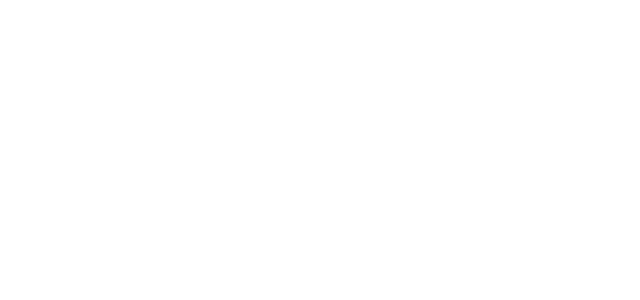
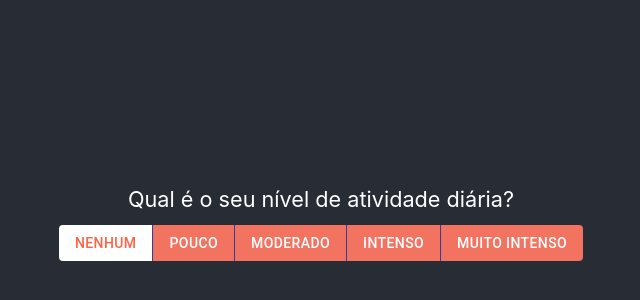
Before and after one commit to jpbonetti/diet-calculator, a React (Create React App) app: page / in a window 1280 px wide. Shown: the part 1426-1726 px from the top of the page, without its empty margins (319-959 px from the left). Before the commit the page ends 839 px from the top, so only its background shows below. Built offline with nearby package versions, Linux system fonts and the light colour scheme.

Commit message:
Created calculate function for exercise questions

```diff
--- a/src/App.jsx
+++ b/src/App.jsx
@@ -12,12 +12,13 @@
       weight: undefined,
       height: undefined,
       gender: undefined,
-      result: 0
+      tmbResult: 0,
+      exerciseResult: 0
     }
   });
 
-  const handleChangeDietInformations = (newInformations) => {
-    setDietInformations(newInformations);
+  const handleChangeTmbInformations = (newInformations) => {
+    setDietInformations({...dietInformations, tmbInformations: newInformations});
   };
 
   return (
@@ -32,7 +33,7 @@
 
               <TmbComponent
                 dietInformations={dietInformations}
-                handleChangeDietInformations={handleChangeDietInformations}>
+                handleChangeTmbInformations={handleChangeTmbInformations}>
               </TmbComponent>
 
               <InformationsBarGridComponent
@@ -40,7 +41,8 @@
               </InformationsBarGridComponent>
 
               <ExerciseComponent
-                dietInformations={dietInformations}>
+                dietInformations={dietInformations}
+                handleChangeTmbInformations={handleChangeTmbInformations}>
               </ExerciseComponent>
             </header>
           </div>
--- a/src/components/Exercise.css
+++ b/src/components/Exercise.css
@@ -0,0 +1,21 @@
+.active-button {
+    background-color: white !important;
+    color: tomato !important;
+}
+
+.deactive-button {
+    background-color: #F37361 !important;
+    color: white !important;
+}
+
+.group-buttons {
+    margin-top: 10px;
+}
+
+.descryption-header {
+    font-size: smaller;
+}
+
+.teste {
+    height: 100vh;
+}
--- a/src/components/Exercise.jsx
+++ b/src/components/Exercise.jsx
@@ -1,4 +1,7 @@
 import React, { Component } from 'react';
+import ButtonGroup from '@material-ui/core/ButtonGroup';
+import Button from '@material-ui/core/Button';
+import './Exercise.css';
 
 export default class ExerciseComponent extends Component {
 
@@ -6,14 +9,88 @@
     super(props);
 
     this.state = {
-      tmbInformations: props.dietInformations.tmbInformations
+      tmbInformations: props.dietInformations.tmbInformations,
+      buttons: {
+        nenhum: {
+          active: true
+        },
+        pouco: {
+          active: false
+        },
+        moderado: {
+          active: false
+        },
+        intenso: {
+          active: false
+        },
+        muitointenso: {
+          active: false
+        }
+      }
     };
+  }
+
+  handleClick(event) {
+
+    const tmb = this.state.tmbInformations.tmbResult;
+    this.resetAllStateButtons();
+
+    this.state.buttons[event.target.outerText.replace(" ", "").toLowerCase()].active = true;
+    this.setState(this.state);
+
+    if (this.state.buttons.nenhum.active) {
+      this.state.tmbInformations.exerciseResult = tmb * 1.2;
+    } else if (this.state.buttons.pouco.active) {
+      this.state.tmbInformations.exerciseResult = tmb * 1.375;
+    } else if (this.state.buttons.moderado.active) {
+      this.state.tmbInformations.exerciseResult = tmb * 1.55;
+    } else if (this.state.buttons.intenso.active) {
+      this.state.tmbInformations.exerciseResult = tmb * 1.725;
+    } else if (this.state.buttons.muitointenso.active) {
+      this.state.tmbInformations.exerciseResult = tmb * 1.9;
+    }
+
+    this.props.handleChangeTmbInformations(this.state.tmbInformations);
+  }
+
+  resetAllStateButtons() {
+    var buttonsName = ['nenhum', 'pouco', 'moderado', 'intenso', 'muitointenso'];
+    buttonsName.forEach(item => {
+      this.state.buttons[item].active = false;
+    });
   }
 
   render() {
 		return (
 			<React.Fragment>
-        Perguntas vida ativa
+        <div className="teste">
+          <span className="descryption-header">Qual é o seu nível de atividade diária?</span>
+
+          <div className="group-buttons">
+            <ButtonGroup disableElevation variant="contained" color="primary">
+              <Button
+                className={this.state.buttons['nenhum'].active ? "active-button" : "deactive-button"}
+                onClick={this.handleClick.bind(this)}>Nenhum
+              </Button>
+              <Button
+                className={this.state.buttons['pouco'].active ? "active-button" : "deactive-button"}
+                onClick={this.handleClick.bind(this)}>Pouco
+              </Button>
+              <Button
+                className={this.state.buttons['moderado'].active ? "active-button" : "deactive-button"}
+                onClick={this.handleClick.bind(this)}>Moderado
+              </Button>
+              <Button
+                className={this.state.buttons['intenso'].active ? "active-button" : "deactive-button"}
+                onClick={this.handleClick.bind(this)}>Intenso
+              </Button>
+              <Button
+                className={this.state.buttons['muitointenso'].active ? "active-button" : "deactive-button"}
+                onClick={this.handleClick.bind(this)}>Muito Intenso
+              </Button>
+            </ButtonGroup>
+          </div>
+        </div>
       </React.Fragment>
     )};
 }
--- a/src/components/InformationsBarGrid.jsx
+++ b/src/components/InformationsBarGrid.jsx
@@ -17,7 +17,10 @@
 		return (
 			<React.Fragment>
         <Grid item>
-          <Paper className="paper-tmb-informations">TAXA DE METABOLISMO BASAL: {this.state.tmbInformations.result} KCAL</Paper>
+          <Paper
+            className="paper-tmb-informations">
+              TAXA DE METABOLISMO BASAL: {this.state.tmbInformations.tmbResult + this.state.tmbInformations.exerciseResult} KCAL
+          </Paper>
         </Grid>
         <Grid item>
           <Paper id="teste2" className="teste"></Paper>
--- a/src/components/TmbComponent.jsx
+++ b/src/components/TmbComponent.jsx
@@ -41,10 +41,6 @@
     this.setState({ snackBar: { open: false, transition: Fade }});
   }
 
-  handleDialogOpen() {
-    this.setState({ dialog: { open: true }});
-  }
-
   validateMandatoryTMBInformations() {
     if (this.state.tmbInformations.age && this.state.tmbInformations.weight && this.state.tmbInformations.height) {
       return true;
@@ -60,16 +56,14 @@
     }
 
     if (this.state.tmbInformations.gender === undefined || this.state.tmbInformations.gender === 'male') {
-      this.state.tmbInformations.result = parseFloat((66.5 + (13.8 * this.state.tmbInformations.weight)
+      this.state.tmbInformations.tmbResult = parseFloat((66.5 + (13.8 * this.state.tmbInformations.weight)
         + (5 * this.state.tmbInformations.height) - (6.8 * this.state.tmbInformations.age)).toFixed(2));
     } else {
-      this.state.tmbInformations.result = parseFloat((655.1 + (9.5 * this.state.tmbInformations.weight)
+      this.state.tmbInformations.tmbResult = parseFloat((655.1 + (9.5 * this.state.tmbInformations.weight)
         + (1.8 * this.state.tmbInformations.height) - (4.7 * this.state.tmbInformations.age)).toFixed(2));
     }
 
-    this.handleDialogOpen();
-
-    this.props.handleChangeDietInformations(this.state.tmbInformations);
+    this.props.handleChangeTmbInformations(this.state.tmbInformations);
   }
 
   render() {
```
